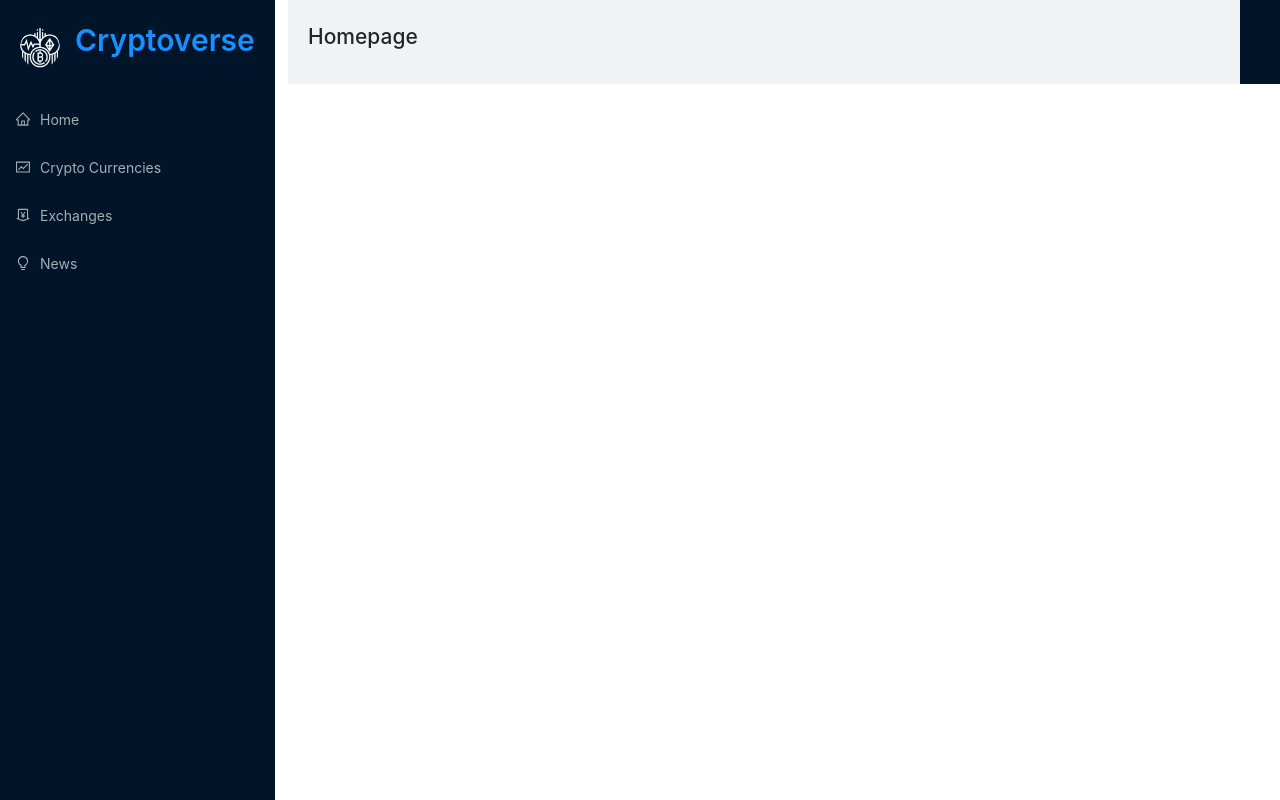
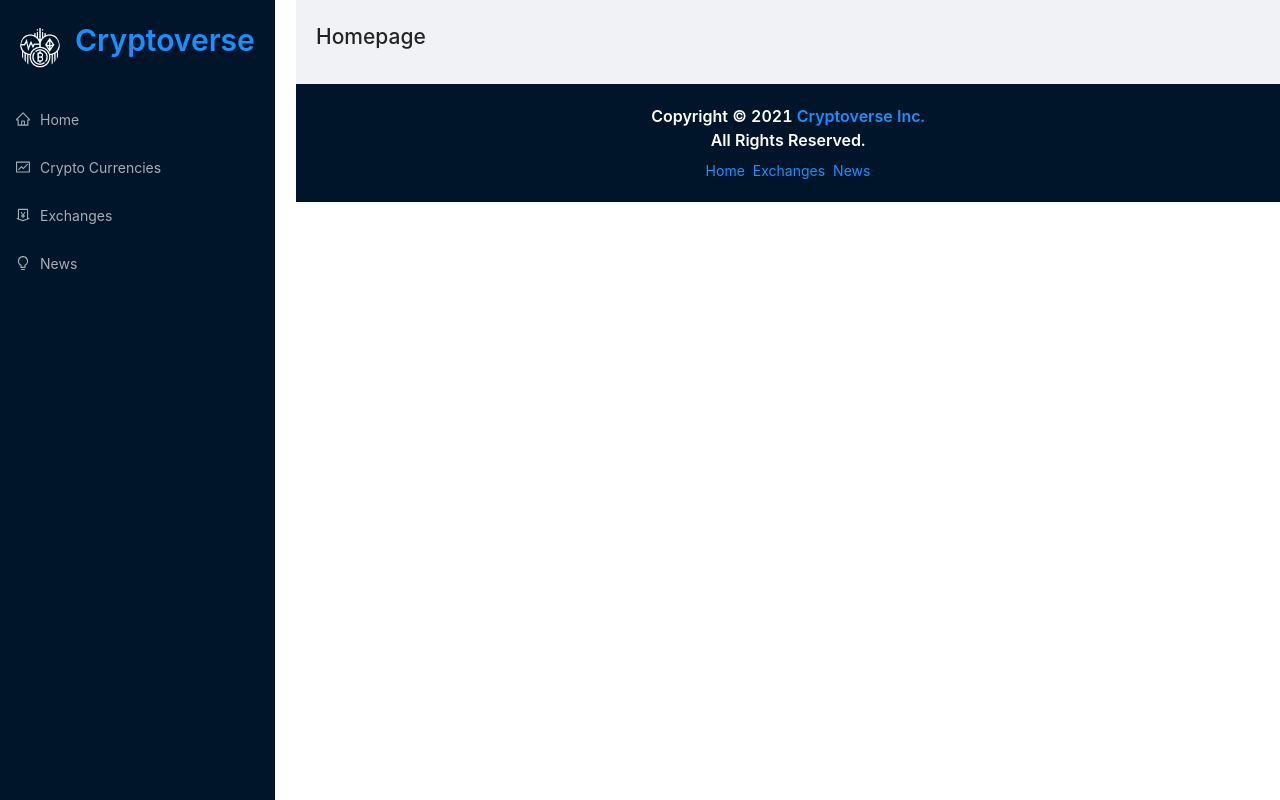
Before and after one commit to liteninkiran/crypto-react, a React (Create React App) app: page / in a window 1280 px wide. Built offline with nearby package versions, Linux system fonts and the light colour scheme.

Commit message:
Add footer

```diff
--- a/src/App.js
+++ b/src/App.js
@@ -14,8 +14,10 @@
                 <Navbar />
             </div>
 
-            {/* Main Content */}
+            {/* Content */}
             <div className="main">
+
+                {/* Main Content */}
                 <Layout>
                     <div className="routes">
                         <Switch>
@@ -27,10 +29,24 @@
                         </Switch>
                     </div>
                 </Layout>
-            </div>
 
-            {/* Footer */}
-            <div className="footer">
+                {/* Footer */}
+                <div className="footer">
+
+                    {/* Content */}
+                    <Typography.Title level={5} style={{ color: 'white', textAlign: 'center' }}>Copyright © 2021&nbsp;
+                        <Link to="/">Cryptoverse Inc.</Link><br />
+                        All Rights Reserved.
+                    </Typography.Title>
+
+                    {/* Links */}
+                    <Space>
+                        <Link to="/">Home</Link>
+                        <Link to="/exchanges">Exchanges</Link>
+                        <Link to="/news">News</Link>
+                    </Space>
+
+                </div>
 
             </div>
 
```
